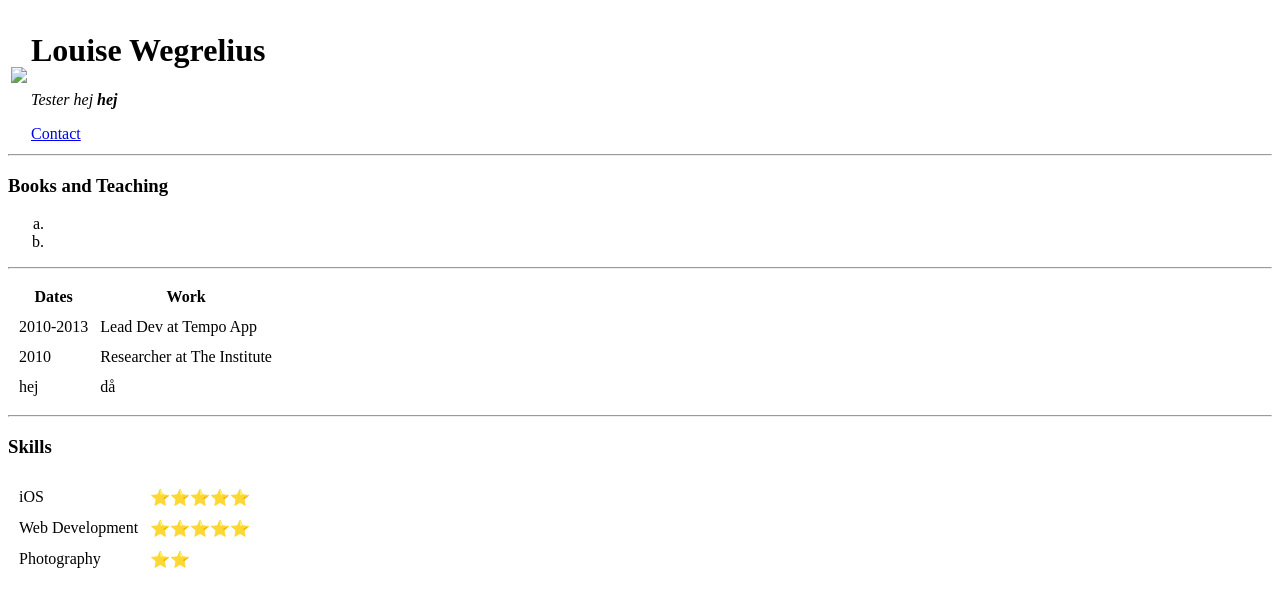
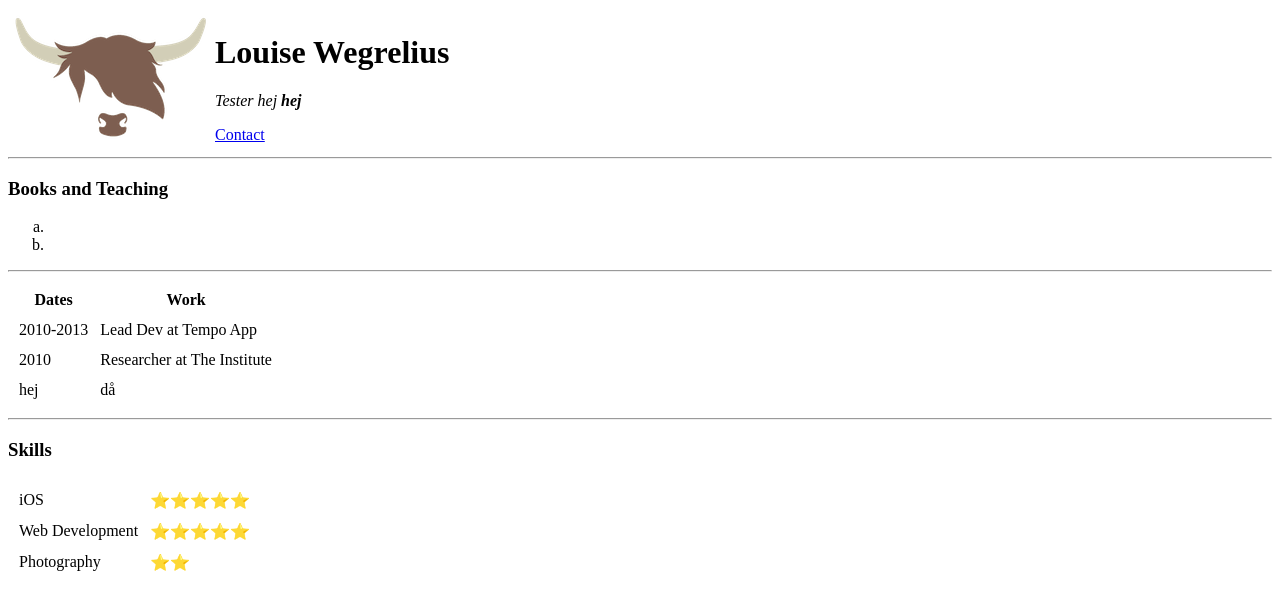
Before and after one commit to louisektw/cv, a plain HTML site: page index.html in a window 1280 px wide. Drawn offline with Linux system fonts and the light colour scheme.

Commit message:
image file source update

```diff
--- a/index.html
+++ b/index.html
@@ -9,7 +9,7 @@
 <body>
   <table>
     <tr>
-      <td><img src="lassagardsberg-logo.png"></td>
+      <td><img src="Images/lassagardsberg-logo.png"></td>
       <td>
         <h1>Louise Wegrelius</h1>
         <p><em>Tester hej <strong>hej</strong></em></p>
```
